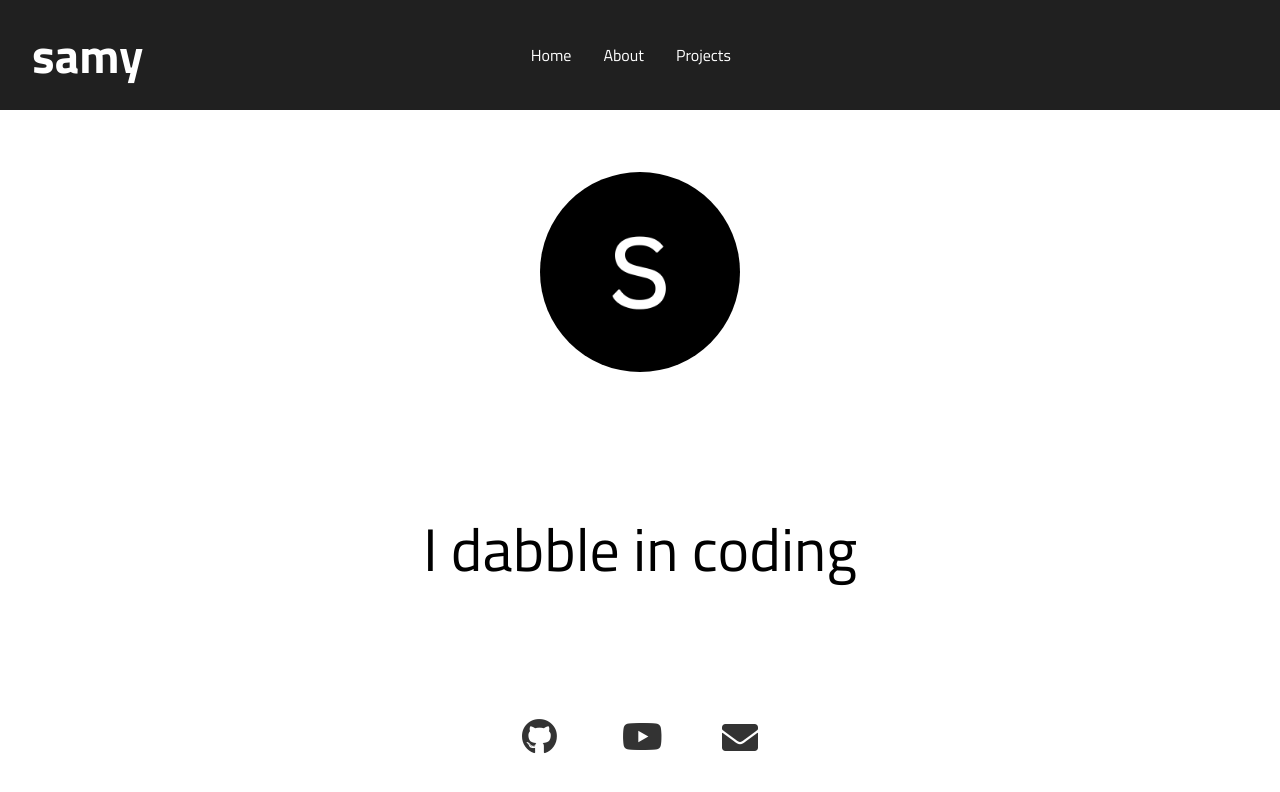
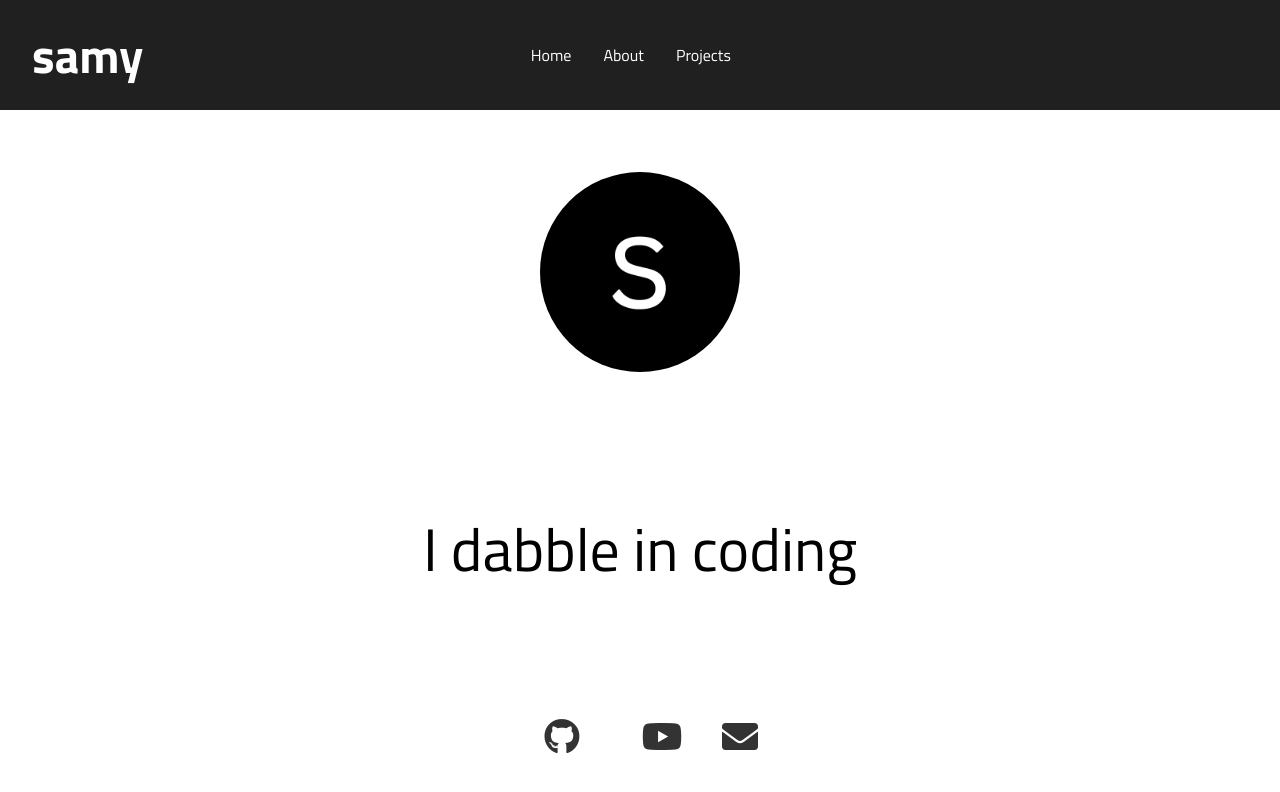
Before and after one commit to samydev65/portfolio, a React (Create React App) app: page /about in a window 1280 px wide. Shown: the top 792 px of the page. Built offline with nearby package versions, Linux system fonts and the light colour scheme.

Commit message:
Starting Node project

```diff
--- a/src/Styles/about.css
+++ b/src/Styles/about.css
@@ -27,28 +27,22 @@
   }
 
   .about-social-container {
+    flex: 1 1 100%;
+    margin: 20px 0;
     display: flex;
     justify-content: center;
-    align-items: center;
-    bottom: 0;
-    width: 100%;
-    margin: 20px 0;
-    flex: 1 1 100%;
- }
-
+  }
 
   .about-social-icon {
     font-size: 36px;
-    margin: 0 36px;
+    margin: 0 10px;
     color: #333;
   }
 
   .about-email-container {
     position: relative;
+    display: inline-block;
     cursor: pointer;
-    display: flex;
-    justify-content: center;
-    align-items: center;
   }
 
   .about-email {
```
Also changed, not shown: src/Pages/About.js (line endings or trailing spaces).
